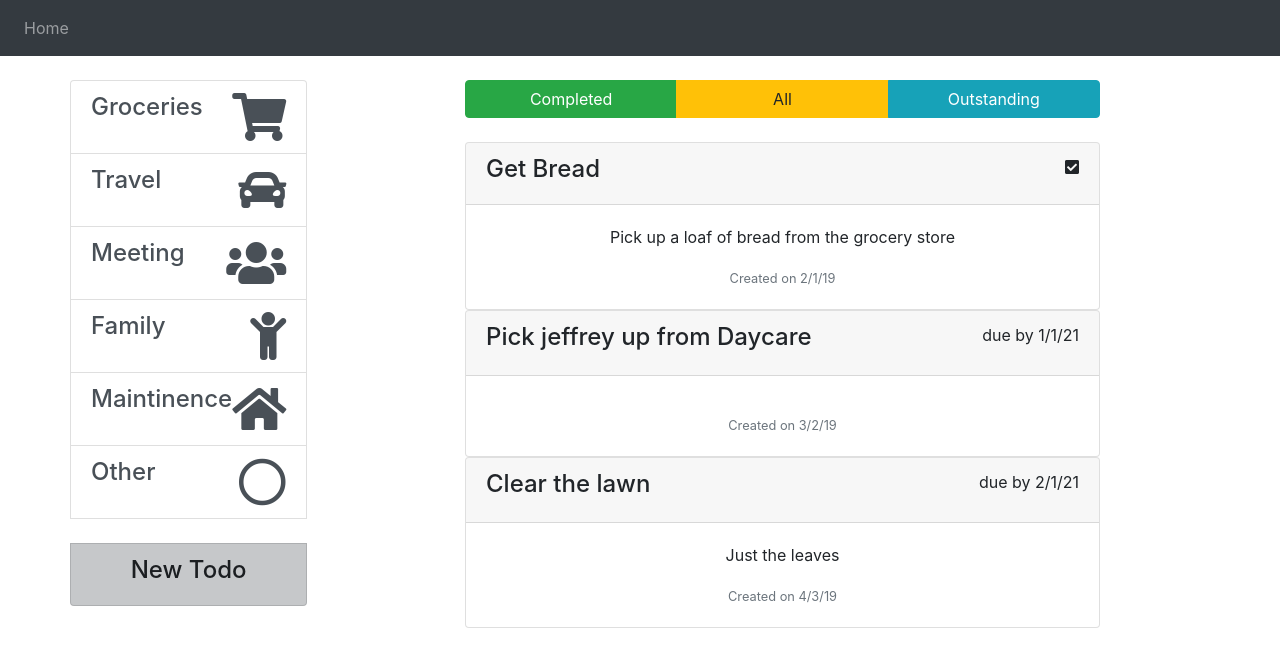
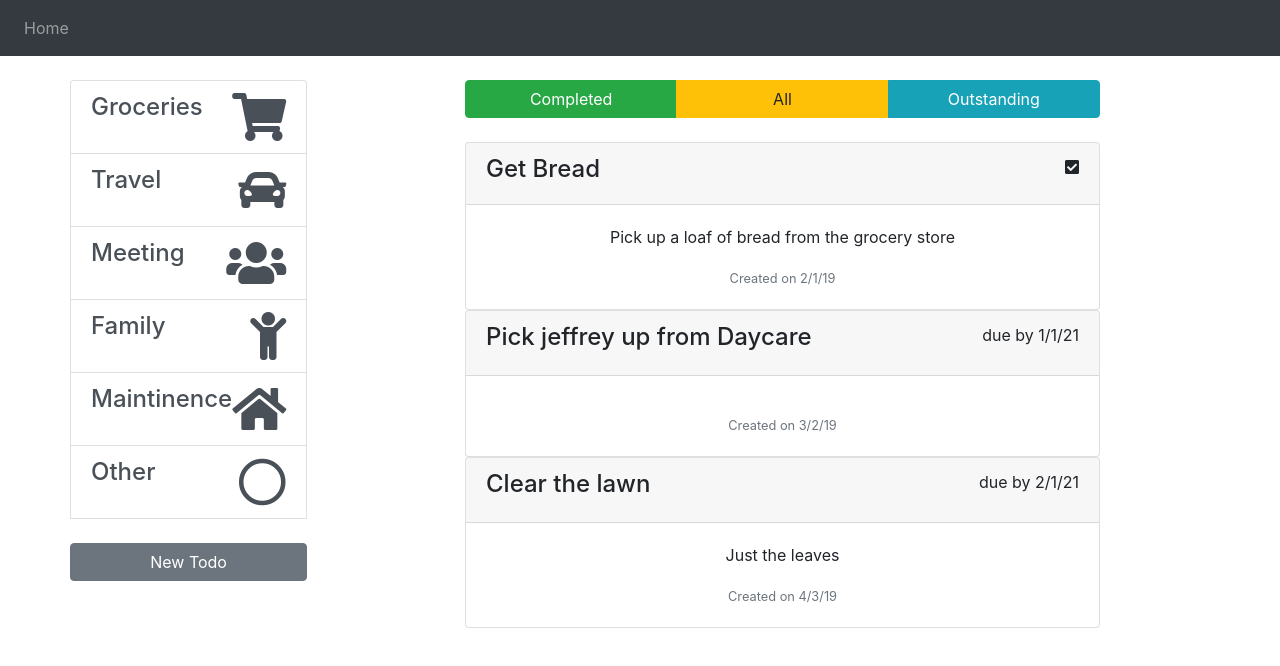
Before and after one commit to coheleach/Self-Help-Front-End, an Angular app in the folder self-help/: page /todos in a window 1280 px wide. Shown: the top 666 px of the page. Built offline with nearby package versions, Linux system fonts and the light colour scheme.

Commit message:
adding guard to todo creation form

```diff
--- a/self-help/src/app/app.module.ts
+++ b/self-help/src/app/app.module.ts
@@ -10,6 +10,8 @@ import { TodoTypesComponent } from './to-dos/todo-types/todo-types.component';
 import { TodoListComponent } from './to-dos/todo-list/todo-list.component';
 import { TodoDetailComponent } from './to-dos/todo-list/todo-detail/todo-detail.component';
 
+import { TodoCreateGuard } from './guards/todo-create.guard';
+
 import { CardBodyToggleDirective } from './custom-directives/card-body-toggle.directive';
 
 import { TodoStatusPipe } from './custom-pipes/todo-status.pipe';
@@ -21,7 +23,7 @@ import { TodoCreateComponent } from './to-dos/todo-create/todo-create.component'
 const routes: Routes = [
   { path: '', pathMatch: 'full', redirectTo: 'todos' },
   { path: 'todos', component: ToDosComponent },
-  { path: 'todos-create', component: TodoCreateComponent }
+  { path: 'todos-create', component: TodoCreateComponent, canDeactivate: [TodoCreateGuard]}
 ]
 
 @NgModule({
@@ -45,7 +47,7 @@ const routes: Routes = [
     FormsModule,
     ReactiveFormsModule
   ],
-  providers: [],
+  providers: [TodoCreateGuard],
   bootstrap: [AppComponent]
 })
 export class AppModule { }
--- /dev/null
+++ b/self-help/src/app/guards/deactivation-component.ts
@@ -0,0 +1,5 @@
+import { Observable } from 'rxjs';
+
+export interface DeactivationComponent {
+    CanDeactivate(): Observable<boolean> | Promise<boolean> | boolean;
+}
--- /dev/null
+++ b/self-help/src/app/guards/todo-create.guard.ts
@@ -0,0 +1,16 @@
+import { CanDeactivate, ActivatedRouteSnapshot, RouterStateSnapshot } from '@angular/router';
+import { Observable } from 'rxjs';
+import { DeactivationComponent } from './deactivation-component';
+
+
+export class TodoCreateGuard implements CanDeactivate<DeactivationComponent> {
+
+    canDeactivate(
+        component: DeactivationComponent,
+        currentRoute: ActivatedRouteSnapshot,
+        currentState: RouterStateSnapshot,
+        nextState?: RouterStateSnapshot): Observable<boolean> | Promise<boolean> | boolean {
+
+            return component.CanDeactivate();
+        }
+}
--- a/self-help/src/app/navbar/navbar.component.html
+++ b/self-help/src/app/navbar/navbar.component.html
@@ -2,7 +2,7 @@
     <div class="collapse navbar-collapse">
         <ul class="nav navbar-nav">
             <li class="nav-item">
-                <a href="#" class="nav-link">Home</a>
+                <a [routerLink]="['']" class="nav-link">Home</a>
             </li>
         </ul>
     </div>
--- a/self-help/src/app/to-dos/todo-create/todo-create.component.html
+++ b/self-help/src/app/to-dos/todo-create/todo-create.component.html
@@ -54,10 +54,14 @@
                     class="help-block">the date can't be in the past</span>
             </div>
             <br>
-           <button
-            class="btn btn-primary"
-            type="submit"
-            >Submit</button>
+            <div class="text-center">
+                <button
+                    class="btn btn-primary"
+                    type="submit"
+                    [disabled]="!form.valid"
+                    >Submit
+                </button>
+            </div>
        </form>
     </div>
 </div>
--- a/self-help/src/app/to-dos/todo-create/todo-create.component.ts
+++ b/self-help/src/app/to-dos/todo-create/todo-create.component.ts
@@ -1,12 +1,14 @@
 import { Component, OnInit } from '@angular/core';
 import { FormGroup, FormControl, Validators } from '@angular/forms';
+import { Observable } from 'rxjs';
+import { DeactivationComponent } from 'src/app/guards/deactivation-component';
 
 @Component({
   selector: 'app-todo-create',
   templateUrl: './todo-create.component.html',
   styleUrls: ['./todo-create.component.css']
 })
-export class TodoCreateComponent implements OnInit {
+export class TodoCreateComponent implements OnInit, DeactivationComponent {
 
   form: FormGroup;
 
@@ -23,8 +25,8 @@ export class TodoCreateComponent implements OnInit {
   }
 
   onSubmit() {
-    console.log(this.form.get('deadlineDate').errors);
-    console.log(this.form.get('deadlineDate').touched);
+    // console.log(this.form.get('deadlineDate').errors);
+    // console.log(this.form.get('deadlineDate').touched);
   }
 
   invalidTodoDate(formControl: FormControl): {[key: string]: boolean} {
@@ -39,4 +41,15 @@ export class TodoCreateComponent implements OnInit {
     return null;
   }
 
+  CanDeactivate(): Observable<boolean> | Promise<boolean> | boolean {
+    console.log('invoking can deactivate');
+    if(this.form.get('title').dirty ||
+       this.form.get('description').dirty ||
+       this.form.get('deadLineDate').dirty) {
+      return confirm('discard work and leave page?');
+    }
+    return true;
+  }
+
+
 }
--- a/self-help/src/app/to-dos/todo-types/todo-types.component.html
+++ b/self-help/src/app/to-dos/todo-types/todo-types.component.html
@@ -68,11 +68,12 @@
                 </span>
             </a>
             <br>
-            <a
+            <button
+                class="btn btn-secondary"
+                style="height: 100%; width: 100%;"
                 [routerLink]="['/todos-create']"
-                class="list-group-item list-group-item-dark">
-                <h4 style="text-align: center;">New Todo</h4>
-            </a>
+                >New Todo
+            </button>
         </div>
     </div>
 </div>
```
